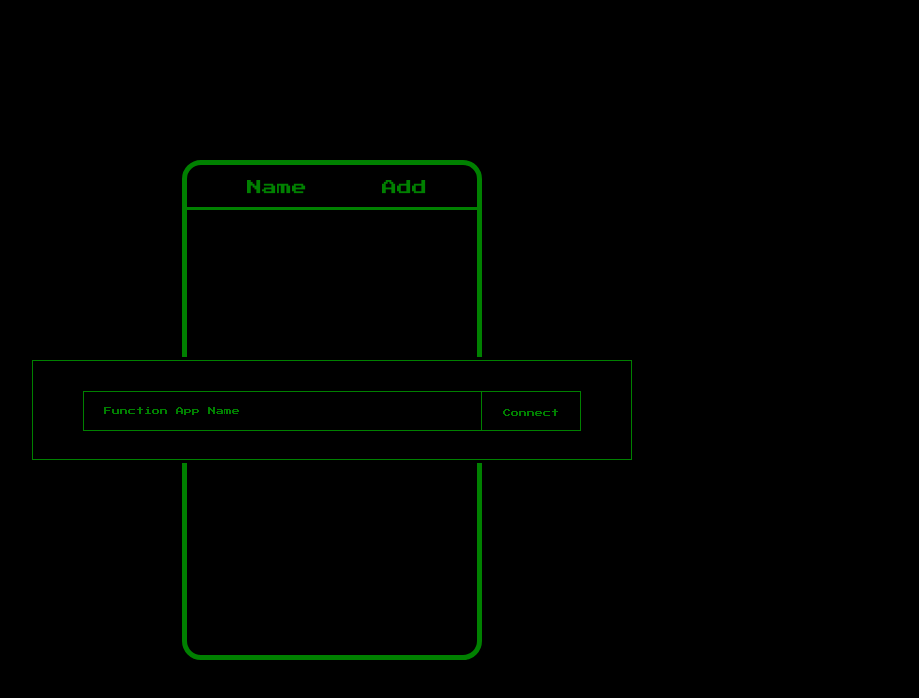
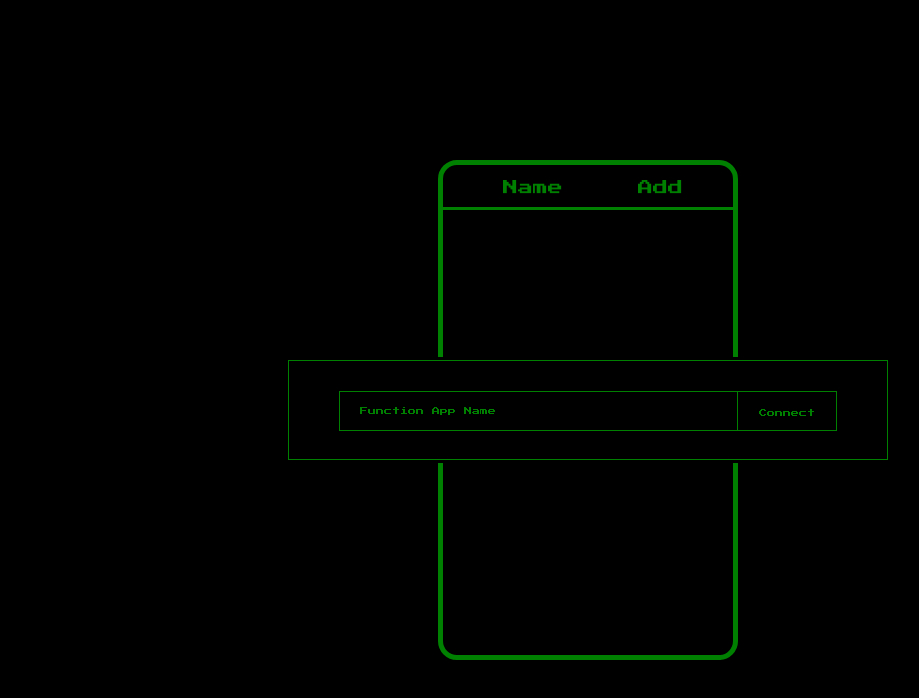
Before and after one commit to ab-sin-the/Raspi-FaceRecognitionAccessControl, a plain HTML site: page web/index.html in a window 1280 px wide. Shown: the whole page, without its empty margins (42-961 px from the left). Drawn offline with Linux system fonts and the light colour scheme.

Commit message:
Update style.css

```diff
--- a/web/css/style.css
+++ b/web/css/style.css
@@ -66,7 +66,7 @@ td {
     border: green 5px solid;
     border-radius: 19px;
     position: absolute;
-    left: 30%;
+    left: 50%;
     margin-left: -160px;
     top: 50%;
     margin-top: -240px;
```
